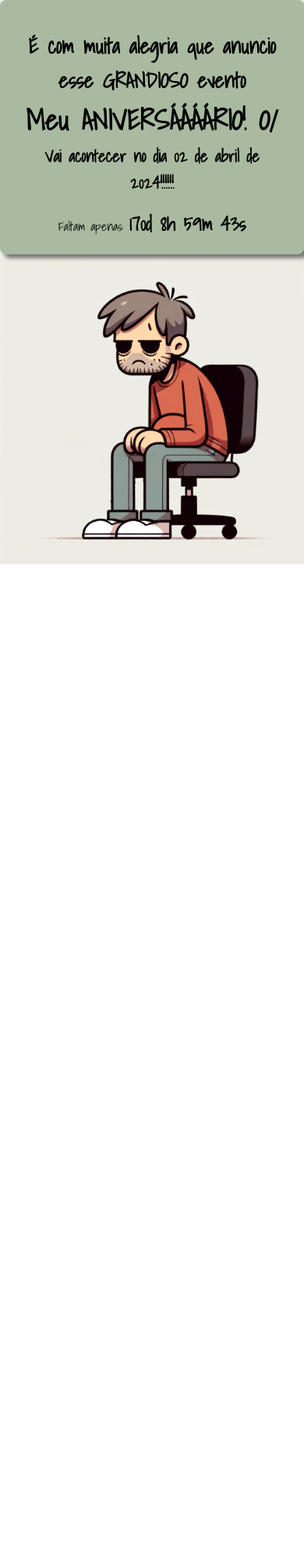
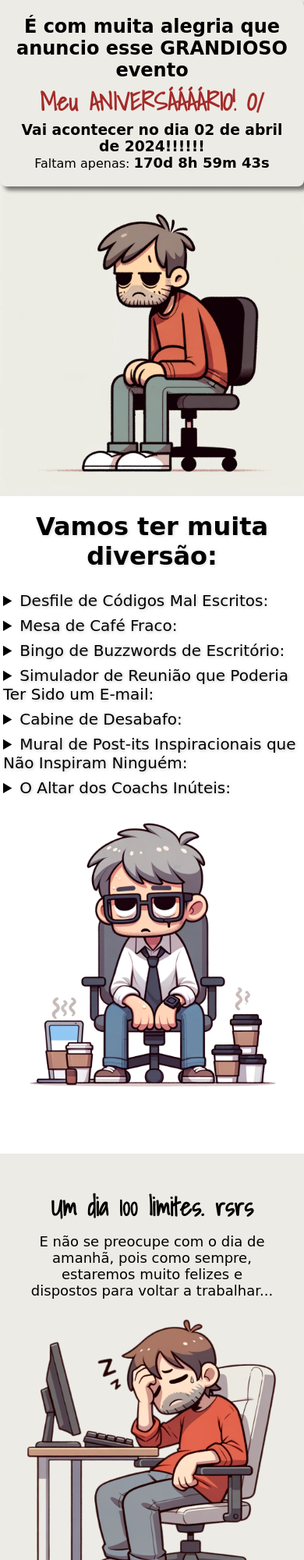
Before and after one commit to IsacJfs/aniversario, a website built with Parcel: page src/index.html in a window 390 px wide. Shown: the top 2000 px of the page at 78% size. Before the commit the page ends 844 px from the top, so only its background shows below. Built offline with nearby package versions, Linux system fonts and the light colour scheme.

Commit message:
:bookmark: finalizando o site

```diff
--- a/src/index.html
+++ b/src/index.html
@@ -14,7 +14,7 @@
 
 <body>
     <header class="header">
-        <div class="container">
+        <div class="header-container">
             <div class="header-overlay" data-aos="zoom-in">
                 <div class="header-overlay__text">
                     <h2>É com muita alegria que anuncio esse GRANDIOSO evento</h2>
@@ -22,7 +22,7 @@
                     <h3>Vai acontecer no dia 02 de abril de 2024!!!!!!</h3>
                 </div>
                 <div class="header-overlay__box">
-                    Faltam apenas:  <span id="contador"></span>
+                    Faltam apenas: <span id="contador"></span>
                 </div>
             </div>
             <div class="header-image">
@@ -30,7 +30,63 @@
             </div>
         </div>
     </header>
-
+    <section class="aventuras">
+        <div class="aventuras-container">
+            <div class="aventuras-image">
+                <img src="./images/sentado-frete.png" alt="">
+            </div>
+            <div class="aventuras__texto">
+                <h1>Vamos ter muita diversão:</h1>
+                <details class="aventuras__texto-item">
+                    <summary class="aventuras__texto-item__sumary">Desfile de Códigos Mal Escritos:</summary>
+                    <p class="aventuras__texto-item__text" data-aos="flip-down">Aprecie as obras-primas da programação terrível. Uma
+                        exposição de códigos inúteis, comentários absurdos e nomes de variáveis enigmáticos.</p>
+                </details>
+                <details class="aventuras__texto-item">
+                    <summary class="aventuras__texto-item__sumary">Mesa de Café Fraco:</summary>
+                    <p class="aventuras__texto-item__text" data-aos="flip-down">Uma seleção fina dos cafés mais aguados e sem graça. Perfeito
+                        para aquelas reuniões de equipe que nunca parecem acabar.</p>
+                </details>
+                <details class="aventuras__texto-item">
+                    <summary class="aventuras__texto-item__sumary">Bingo de Buzzwords de Escritório:</summary>
+                    <p class="aventuras__texto-item__text" data-aos="flip-down">"Sinergia", "alavancar", "pensar fora da caixa" - marque
+                        todas as frases clichês de escritório e ganhe um prêmio irrelevante!</p>
+                </details>
+                <details class="aventuras__texto-item">
+                    <summary class="aventuras__texto-item__sumary">Simulador de Reunião que Poderia Ter Sido um E-mail:
+                    </summary>
+                    <p class="aventuras__texto-item__text" data-aos="flip-down">Experimente a agonia de uma reunião desnecessária em VR.</p>
+                </details>
+                <details class="aventuras__texto-item">
+                    <summary class="aventuras__texto-item__sumary">Cabine de Desabafo:</summary>
+                    <p class="aventuras__texto-item__text" data-aos="flip-down">Entre na cabine, grite suas frustrações sobre bugs e códigos
+                        quebrados e saia se sentindo "revigorado".</p>
+                </details>
+                <details class="aventuras__texto-item">
+                    <summary class="aventuras__texto-item__sumary">Mural de Post-its Inspiracionais que Não Inspiram
+                        Ninguém:</summary>
+                    <p class="aventuras__texto-item__text" data-aos="flip-down">Escreva seu próprio post-it e adicione ao mural da
+                        inutilidade.</p>
+                </details>
+                <details class="aventuras__texto-item">
+                    <summary class="aventuras__texto-item__sumary">O Altar dos Coachs Inúteis:</summary>
+                    <p class="aventuras__texto-item__text" data-aos="flip-down">Uma área onde você pode acender uma vela para o seu "coach de
+                        vida" favorito enquanto medita sobre conselhos genéricos e irrelevante que você já ouviu.</p>
+                </details>
+            </div>
+        </div>
+    </section>
+    <section class="final">
+        <h1>Um dia 100 limites. rsrs</h1>
+        <div class="final-container">
+            <div class="final-texto">
+                <p>E não se preocupe com o dia de amanhã, pois como sempre, estaremos muito felizes e dispostos para voltar a trabalhar...</p>
+            </div>
+            <div class="final-image">
+                <img src="./images/sentado-computador.png" alt="">
+            </div>
+        </div>
+    </section>
     <script src="https://unpkg.com/aos@next/dist/aos.js"></script>
     <script src="scripts/main.js"></script>
 </body>
--- /dev/null
+++ b/src/styles/_aventuras.scss
@@ -0,0 +1,65 @@
+@mixin text-styles($fontSize, $fontFamily: cursive, $color: rgb(0, 0, 0)) {
+    font-size: $fontSize;
+    font-family: $fontFamily;
+    color: $color;
+}
+
+@mixin margin-set($top: 0, $right: 0, $bottom: 0, $left: 0) {
+    margin-top: $top;
+    margin-right: $right;
+    margin-bottom: $bottom;
+    margin-left: $left;
+}
+
+.aventuras {
+    &-container {
+        padding: 20px 0 60px;
+        max-width: 1024px;
+        margin: 0 auto;
+        display: flex;
+
+        @media (max-width: 767px) {
+            flex-wrap: wrap-reverse;
+        }
+    }
+
+    &-image {
+        max-width: 400px;
+        margin: 0 auto;
+
+        img {
+            width: 100%;
+        }
+    }
+
+    &__texto {
+        width: 100%;
+
+        h1 {
+            @include text-styles(xx-large);
+            text-align: center;
+            text-shadow: 1px 1px 4px #00000028;
+            padding-bottom: 18px;
+        }
+
+        &-item {
+            @include margin-set(8px, 2vw);
+            padding-left: 4px;
+
+            &__sumary {
+                @include text-styles(20px);
+                text-shadow: 1px 1px 4px #00000042;
+            }
+
+            &__text {
+                cursor: pointer;
+                transition: 0.8s ease;
+                @include text-styles(18px, $color: rgb(43, 43, 43));
+                @include margin-set(8px, 2vw);
+                background-color: #9cdf9628;
+                padding: 4px;
+                border-radius: 8px;
+            }
+        }
+    }
+}
--- a/src/styles/main.scss
+++ b/src/styles/main.scss
@@ -1,22 +1,40 @@
-* {
-    font-family: 'Shadows Into Light', cursive;
-    margin: 0;
-    padding: 0;
-    box-sizing: border-box;
+@use 'aventuras';
 
+// Mixins e variáveis
+@mixin flex-column-center {
+    display: flex;
+    align-items: center;
 }
 
-.container {
+@mixin container-styles {
     max-width: 1024px;
     margin: 0 auto;
 }
 
-.header {
-    background-color: #EDEBE5;
+$primary-bg-color: #EDEBE5;
+$primary-font: 'Shadows Into Light', cursive;
+$secondary-font: cursive;
+$primary-color: black;
+$secondary-color: brown;
 
-    .container {
-        display: flex;
-        justify-content: space-around;
+// Estilos globais
+* {
+    font-family: $primary-font;
+    margin: 0;
+    padding: 0;
+    box-sizing: border-box;
+}
+
+.container {
+    @include container-styles;
+}
+
+.header, .final {
+    background-color: $primary-bg-color;
+
+    &-container {
+        @include container-styles;
+        @include flex-column-center;
 
         @media (max-width: 768px) {
             flex-direction: column;
@@ -24,45 +42,68 @@
     }
 
     &-overlay {
-        background-color: rgba(15, 73, 0, 0.3);
         padding: 20px;
         border-radius: 8px;
-        height: 100%;
-        margin: auto;
         box-shadow: 5px 5px 5px rgba(0, 0, 0, 0.5);
         z-index: 1;
 
         &__text {
-            padding: 2vh 2vw;
-            color: black;
+            color: $primary-color;
             text-align: center;
-            font-size: large;
-            text-wrap: nowrap;
-            @media (max-width: 920px) {
-                text-wrap: wrap;
+
+            h1 {
+                color: $secondary-color;
+            }
+
+            h2, h3 {
+                font-family: $secondary-font;
             }
         }
 
         &__box {
             text-align: center;
+            font-family: $secondary-font;
 
             span {
-                font-size: 24px;
+                font-family: $secondary-font;
+                font-size: 18px;
                 font-weight: bold;
             }
         }
     }
 
-    &-image {
+    &-image, &-texto {
         max-width: 400px;
         margin: 0 auto;
 
-        @media (max-width: 360px) {
-            max-width: 100vw;
+        img, p {
+            width: 100%;
         }
 
-        img {
-            width: 100%;
+        p {
+            font-family: $secondary-font;
+            font-size: 18px;
+            margin-top: 8px;
+        }
+    }
+
+    h1 {
+        font-size: xx-large;
+        text-align: center;
+    }
+}
+
+// Estilos específicos para .final
+.final {
+    padding-top: 5vh;
+
+    &-texto {
+        margin: auto;
+        text-align: center;
+        width: 50%;
+
+        @media (max-width: 768px) {
+            width: 80%;
         }
     }
 }
```
Also changed, not shown: src/images/sentado-computador.png (added), src/images/sentado-frete.png (added).
